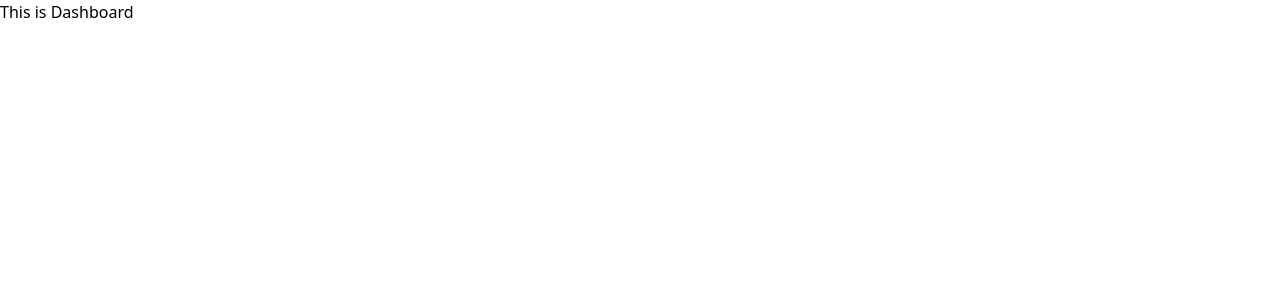
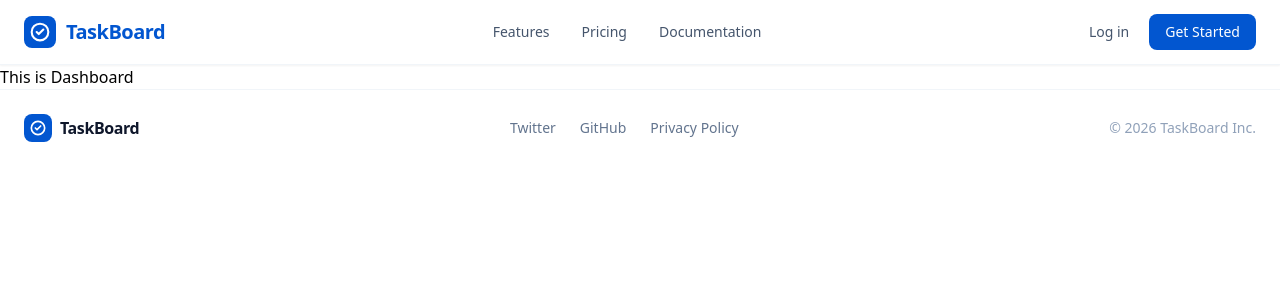
Before and after one commit to shakibul-islam-Dev/dashboard, a Next.js app in the folder my-app/: page /dashboard in a window 1280 px wide. Shown: the top 300 px of the page. Built offline with nearby package versions, Linux system fonts and the light colour scheme.

Commit message:
Compelete SharedUi

```diff
--- a/my-app/app/layout.tsx
+++ b/my-app/app/layout.tsx
@@ -1,6 +1,8 @@
 import type { Metadata } from "next";
 import { Geist, Geist_Mono } from "next/font/google";
 import "./globals.css";
+import Navigation from "@/components/sharedui/Navigation";
+import Footer from "@/components/sharedui/Footer";
 
 const geistSans = Geist({
   variable: "--font-geist-sans",
@@ -23,7 +25,11 @@
       lang="en"
       className={`${geistSans.variable} ${geistMono.variable} h-full antialiased`}
     >
-      <body className="min-h-full flex flex-col">{children}</body>
+      <body className="min-h-full flex flex-col">
+        <Navigation />
+        {children}
+        <Footer />
+      </body>
     </html>
   );
 }
--- /dev/null
+++ b/my-app/components/sharedui/Footer.tsx
@@ -0,0 +1,53 @@
+import Link from "next/link";
+import { CheckCircle2 } from "lucide-react";
+
+const Footer = () => {
+  return (
+    <footer className="w-full border-t border-slate-100 bg-white px-6 py-6 text-sm text-slate-500">
+      <div className="mx-auto flex max-w-7xl flex-col items-center justify-between gap-4 md:flex-row">
+        {/* Brand Logo */}
+        <Link href="/" className="flex items-center gap-2">
+          <div className="flex h-7 w-7 items-center justify-center rounded-lg bg-[#0256d0]">
+            <CheckCircle2 className="h-4 w-4 text-white stroke-[2.5]" />
+          </div>
+          <span className="text-base font-bold tracking-tight text-slate-900">
+            TaskBoard
+          </span>
+        </Link>
+
+        {/* Links */}
+        <div className="flex items-center gap-6">
+          <a
+            href="https://twitter.com"
+            target="_blank"
+            rel="noopener noreferrer"
+            className="transition-colors hover:text-slate-900"
+          >
+            Twitter
+          </a>
+          <a
+            href="https://github.com"
+            target="_blank"
+            rel="noopener noreferrer"
+            className="transition-colors hover:text-slate-900"
+          >
+            GitHub
+          </a>
+          <Link
+            href="/privacy"
+            className="transition-colors hover:text-slate-900"
+          >
+            Privacy Policy
+          </Link>
+        </div>
+
+        {/* Copyright */}
+        <div className="text-slate-400">
+          © {new Date().getFullYear()} TaskBoard Inc.
+        </div>
+      </div>
+    </footer>
+  );
+};
+
+export default Footer;
--- /dev/null
+++ b/my-app/components/sharedui/Navigation.tsx
@@ -0,0 +1,60 @@
+import Link from "next/link";
+import { CheckCircle2 } from "lucide-react";
+
+const Navigation = () => {
+  return (
+    <nav className="w-full border-b border-slate-100 bg-white px-6 py-3.5 shadow-xs">
+      <div className="mx-auto flex max-w-7xl items-center justify-between">
+        {/* Logo Section */}
+        <Link href="/" className="flex items-center gap-2.5">
+          <div className="flex h-8 w-8 items-center justify-center rounded-lg bg-[#0256d0]">
+            <CheckCircle2 className="h-5 w-5 text-white stroke-[2.5]" />
+          </div>
+          <span className="text-xl font-bold tracking-tight text-[#0256d0]">
+            TaskBoard
+          </span>
+        </Link>
+
+        {/* Navigation Links */}
+        <div className="hidden md:flex items-center gap-8 text-sm font-medium text-slate-600">
+          <Link
+            href="#features"
+            className="transition-colors hover:text-slate-900"
+          >
+            Features
+          </Link>
+          <Link
+            href="#pricing"
+            className="transition-colors hover:text-slate-900"
+          >
+            Pricing
+          </Link>
+          <Link
+            href="#documentation"
+            className="transition-colors hover:text-slate-900"
+          >
+            Documentation
+          </Link>
+        </div>
+
+        {/* CTA Buttons */}
+        <div className="flex items-center gap-5 text-sm">
+          <Link
+            href="/login"
+            className="font-medium text-slate-600 transition-colors hover:text-slate-900"
+          >
+            Log in
+          </Link>
+          <Link
+            href="/registration"
+            className="rounded-lg bg-[#0256d0] px-4 py-2 font-medium text-white transition-all duration-200 hover:bg-[#0246a8] active:scale-[0.98]"
+          >
+            Get Started
+          </Link>
+        </div>
+      </div>
+    </nav>
+  );
+};
+
+export default Navigation;
```
